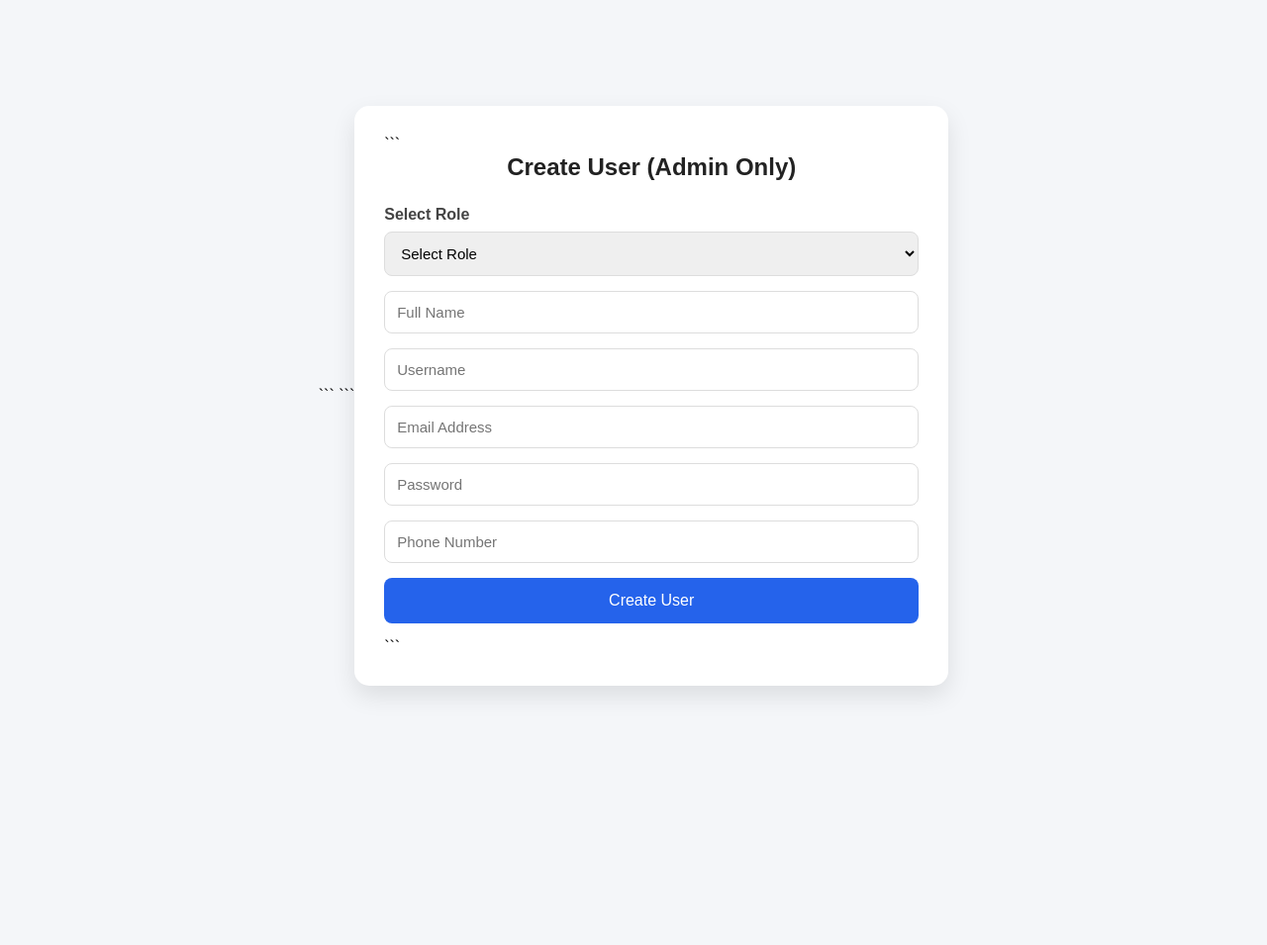
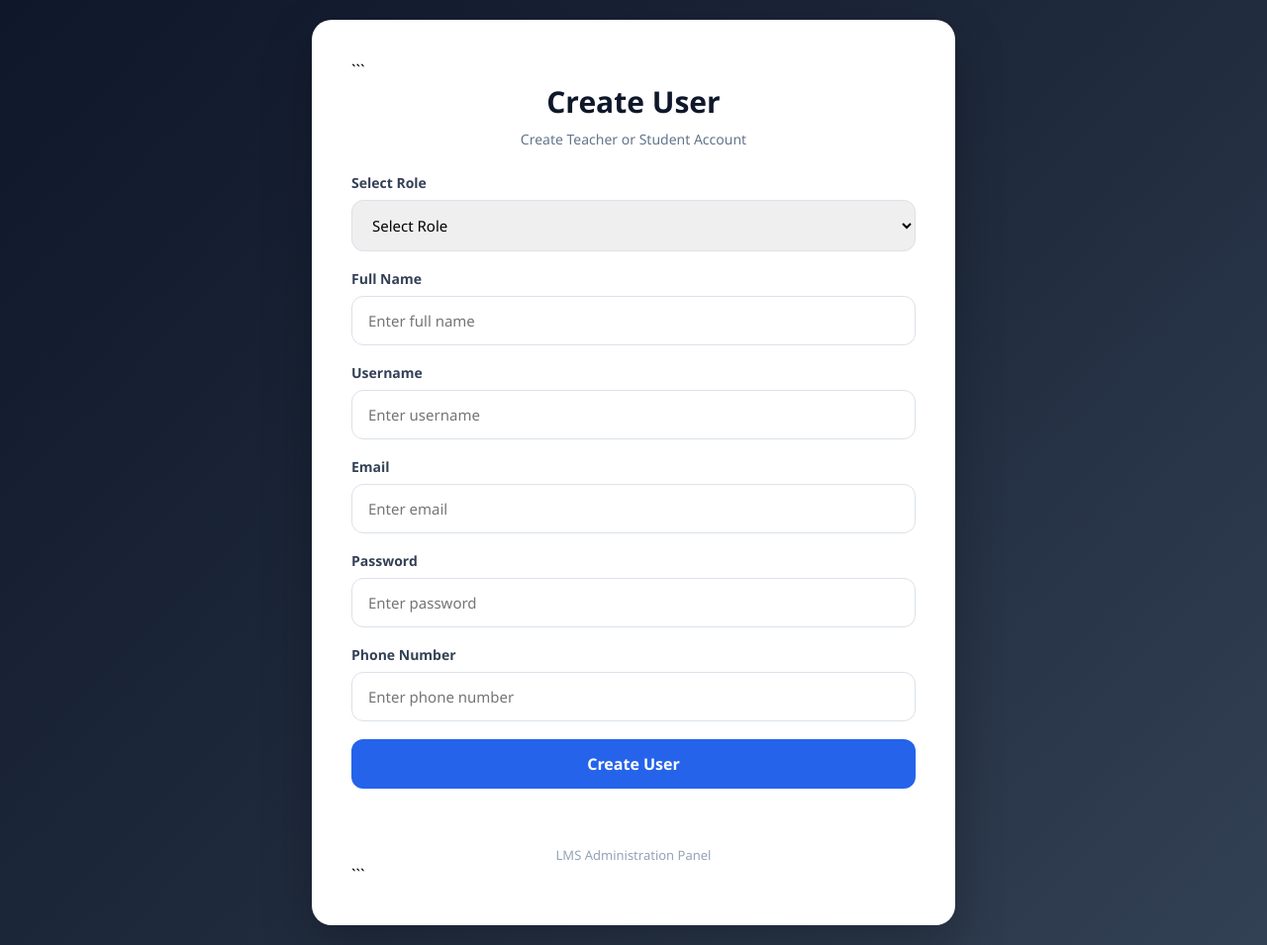
Before and after one commit to abdulwasay917/Student-Learning-Management-Portal, a Django app: page /accounts/create-user/ in a window 1280 px wide. Shown: the whole page at 99% size. Before the commit the page ends 703 px from the top, so only its background shows below. Run offline with Django 5.2, Linux system fonts and the light colour scheme; a user stored in the database is signed in.

Commit message:
remove 1 field

````diff
--- a/accounts/models.py
+++ b/accounts/models.py
@@ -11,7 +11,6 @@ class User(AbstractUser):
     name = models.CharField(max_length=150)
     role = models.CharField(max_length=10, choices=ROLE_CHOICES, default='student')
     phone = models.CharField(max_length=15, blank=True, null=True)
-    profile_image = models.ImageField(upload_to='profiles/', blank=True, null=True)
 
     def __str__(self):
         return self.username
@@ -19,7 +18,7 @@ class User(AbstractUser):
 
 class StudentProfile(models.Model):
     user = models.OneToOneField(User, on_delete=models.CASCADE)
-    roll_number = models.CharField(max_length=20, unique=True, null=True, blank=True)
+    roll_number = models.CharField(max_length=20, unique=True)
 
     def __str__(self):
         return f"Student: {self.user.name}"
--- a/templates/accounts/create_user.html
+++ b/templates/accounts/create_user.html
@@ -6,172 +6,289 @@
 <meta name="viewport" content="width=device-width, initial-scale=1.0">
 <title>Create User</title>
 
-```
 <style>
 
 *{
     margin:0;
     padding:0;
     box-sizing:border-box;
-        font-family:Arial, Helvetica, sans-serif;
+    font-family:"Segoe UI",Tahoma,Geneva,Verdana,sans-serif;
 }
 
 body{
-        background:#f4f6f9;
     min-height:100vh;
     display:flex;
     justify-content:center;
     align-items:center;
-        padding:30px;
+    background:linear-gradient(135deg,#0f172a,#1e293b,#334155);
+    padding:20px;
 }
 
-    .container{
+.create-card{
     width:100%;
-        max-width:600px;
-        background:#fff;
-        padding:30px;
-        border-radius:15px;
-        box-shadow:0 10px 25px rgba(0,0,0,0.1);
+    max-width:650px;
+    background:#ffffff;
+    padding:40px;
+    border-radius:20px;
+    box-shadow:0 20px 50px rgba(0,0,0,0.25);
 }
 
-    h2{
+.logo{
     text-align:center;
-        color:#222;
     margin-bottom:25px;
 }
 
-    label{
+.logo h2{
+    color:#0f172a;
+    font-size:30px;
+    font-weight:700;
+}
+
+.logo p{
+    color:#64748b;
+    margin-top:8px;
+    font-size:14px;
+}
+
+.form-group{
+    margin-bottom:18px;
+}
+
+.form-group label{
     display:block;
     margin-bottom:8px;
-        font-weight:bold;
-        color:#444;
+    color:#334155;
+    font-weight:600;
+    font-size:14px;
 }
 
-    input,
-    select,
-    textarea{
+.form-control{
     width:100%;
-        padding:12px;
-        border:1px solid #ddd;
-        border-radius:8px;
-        margin-bottom:15px;
+    padding:14px 16px;
+    border:1px solid #dbe2ea;
+    border-radius:12px;
     font-size:15px;
+    transition:.3s;
 }
 
-    input:focus,
-    select:focus,
-    textarea:focus{
+.form-control:focus{
     outline:none;
     border-color:#2563eb;
+    box-shadow:0 0 0 4px rgba(37,99,235,.12);
 }
 
-    .section{
+.role-section{
     background:#f8fafc;
-        border:1px solid #e5e7eb;
-        border-radius:10px;
-        padding:15px;
-        margin-top:10px;
+    border:1px solid #e2e8f0;
+    border-radius:14px;
+    padding:20px;
+    margin-bottom:18px;
+}
+
+.role-section h3{
+    color:#0f172a;
     margin-bottom:15px;
 }
 
-    .section h3{
-        margin-bottom:15px;
-        color:#2563eb;
-    }
-
-    button{
+.submit-btn{
     width:100%;
     padding:14px;
     border:none;
-        border-radius:8px;
+    border-radius:12px;
     background:#2563eb;
-        color:white;
+    color:#fff;
     font-size:16px;
+    font-weight:600;
     cursor:pointer;
-        transition:0.3s;
+    transition:.3s;
 }
 
-    button:hover{
+.submit-btn:hover{
     background:#1d4ed8;
 }
 
 #msg{
-        margin-top:15px;
+    margin-top:18px;
     text-align:center;
-        font-weight:bold;
+    font-size:14px;
+    min-height:20px;
 }
 
 .success{
-        color:green;
+    color:#16a34a;
 }
 
 .error{
-        color:red;
+    color:#dc2626;
+}
+
+.footer-text{
+    margin-top:20px;
+    text-align:center;
+    color:#94a3b8;
+    font-size:13px;
+}
+
+@media(max-width:768px){
+
+    .create-card{
+        padding:30px;
+    }
+
+    .logo h2{
+        font-size:26px;
+    }
 }
 
 </style>
-```
 
 </head>
 <body>
 
-<div class="container">
+<div class="create-card">
 
 ```
-<h2>Create User (Admin Only)</h2>
+<div class="logo">
+    <h2>Create User</h2>
+    <p>Create Teacher or Student Account</p>
+</div>
 
 {% csrf_token %}
 
+<div class="form-group">
     <label>Select Role</label>
 
-<select id="role" onchange="toggleFields()">
-    <option value="">Select Role</option>
-    <option value="teacher">Teacher</option>
-    <option value="student">Student</option>
+    <select
+        id="role"
+        class="form-control"
+        onchange="toggleFields()">
+
+        <option value="">
+            Select Role
+        </option>
+
+        <option value="teacher">
+            Teacher
+        </option>
+
+        <option value="student">
+            Student
+        </option>
+
     </select>
+</div>
 
-<input type="text" id="name" placeholder="Full Name">
+<div class="form-group">
+    <label>Full Name</label>
 
-<input type="text" id="username" placeholder="Username">
+    <input
+        type="text"
+        id="name"
+        class="form-control"
+        placeholder="Enter full name">
+</div>
 
-<input type="email" id="email" placeholder="Email Address">
+<div class="form-group">
+    <label>Username</label>
 
-<input type="password" id="password" placeholder="Password">
+    <input
+        type="text"
+        id="username"
+        class="form-control"
+        placeholder="Enter username">
+</div>
 
-<input type="text" id="phone" placeholder="Phone Number">
+<div class="form-group">
+    <label>Email</label>
 
-<div id="teacher-fields" class="section" style="display:none;">
+    <input
+        type="email"
+        id="email"
+        class="form-control"
+        placeholder="Enter email">
+</div>
+
+<div class="form-group">
+    <label>Password</label>
+
+    <input
+        type="password"
+        id="password"
+        class="form-control"
+        placeholder="Enter password">
+</div>
+
+<div class="form-group">
+    <label>Phone Number</label>
+
+    <input
+        type="text"
+        id="phone"
+        class="form-control"
+        placeholder="Enter phone number">
+</div>
+
+<div
+    id="teacher-fields"
+    class="role-section"
+    style="display:none;">
 
     <h3>Teacher Information</h3>
 
+    <div class="form-group">
+        <label>Bio</label>
+
         <textarea
             id="bio"
+            class="form-control"
             rows="4"
-        placeholder="Teacher Bio"></textarea>
+            placeholder="Teacher bio"></textarea>
+    </div>
+
+    <div class="form-group">
+        <label>Expertise</label>
 
         <input
             type="text"
             id="expertise"
-        placeholder="Expertise">
+            class="form-control"
+            placeholder="Enter expertise">
+    </div>
 
 </div>
 
-<div id="student-fields" class="section" style="display:none;">
+<div
+    id="student-fields"
+    class="role-section"
+    style="display:none;">
 
     <h3>Student Information</h3>
+
+    <div class="form-group">
+        <label>Roll Number</label>
 
         <input
             type="text"
             id="roll_number"
-        placeholder="Roll Number">
+            class="form-control"
+            placeholder="Enter roll number">
+    </div>
 
 </div>
 
-<button onclick="createUser()">
+<button
+    class="submit-btn"
+    onclick="createUser()">
+
     Create User
+
 </button>
 
 <p id="msg"></p>
+
+<div class="footer-text">
+    LMS Administration Panel
+</div>
 ```
 
 </div>
@@ -182,22 +299,25 @@ function getCookie(name) {
 
     let cookieValue = null;
 
-    if (document.cookie && document.cookie !== '') {
+    if(document.cookie && document.cookie !== ''){
 
-        const cookies = document.cookie.split(';');
+        const cookies =
+            document.cookie.split(';');
 
-        for (let i = 0; i < cookies.length; i++) {
+        for(let i = 0; i < cookies.length; i++){
 
-            const cookie = cookies[i].trim();
+            const cookie =
+                cookies[i].trim();
 
-            if (
+            if(
                 cookie.substring(
                     0,
                     name.length + 1
                 ) === (name + '=')
-            ) {
+            ){
 
-                cookieValue = decodeURIComponent(
+                cookieValue =
+                    decodeURIComponent(
                         cookie.substring(
                             name.length + 1
                         )
@@ -211,7 +331,7 @@ function getCookie(name) {
     return cookieValue;
 }
 
-function toggleFields() {
+function toggleFields(){
 
     const role =
         document.getElementById("role").value;
@@ -239,7 +359,7 @@ function toggleFields() {
     }
 }
 
-function createUser() {
+function createUser(){
 
     const role =
         document.getElementById("role").value;
@@ -295,7 +415,7 @@ function createUser() {
             ).value;
     }
 
-    fetch("/accounts/api/create-user/", {
+    fetch("/accounts/api/create-user/",{
 
         method:"POST",
 
@@ -311,7 +431,8 @@ function createUser() {
 
     .then(async res => {
 
-        const data = await res.json();
+        const data =
+            await res.json();
 
         const msg =
             document.getElementById("msg");
@@ -338,7 +459,7 @@ function createUser() {
 
     .catch(error => {
 
-        console.error(error);
+        console.log(error);
 
         const msg =
             document.getElementById("msg");
@@ -347,6 +468,7 @@ function createUser() {
 
         msg.innerText =
             "Request failed";
+
     });
 }
 
--- a/templates/accounts/login.html
+++ b/templates/accounts/login.html
@@ -229,7 +229,7 @@ function loginUser() {
             document.getElementById("msg").innerText =
                 data.message || "Login successful!";
 
-            window.location.href = "/accounts/dashboard/";
+            window.location.href = "/core/dashboard/";
         } else {
             document.getElementById("msg").style.color = "#dc2626";
             document.getElementById("msg").innerText =
````
Also changed, not shown: templates/core/dashboard.html (+264 -20 lines), accounts/migrations/0002_alter_studentprofile_roll_number.py (added), accounts/migrations/0003_remove_user_profile_image.py (added), db.sqlite3. Lines whose indentation alone changed are shown as unchanged.
